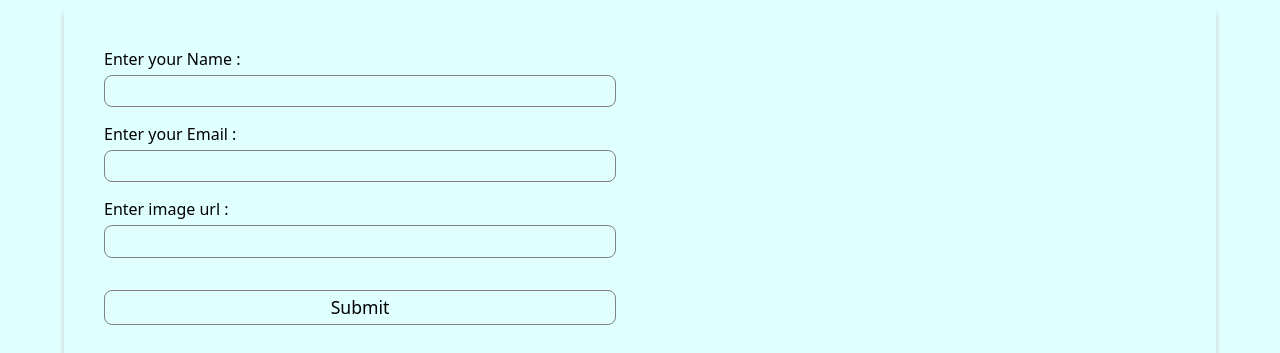
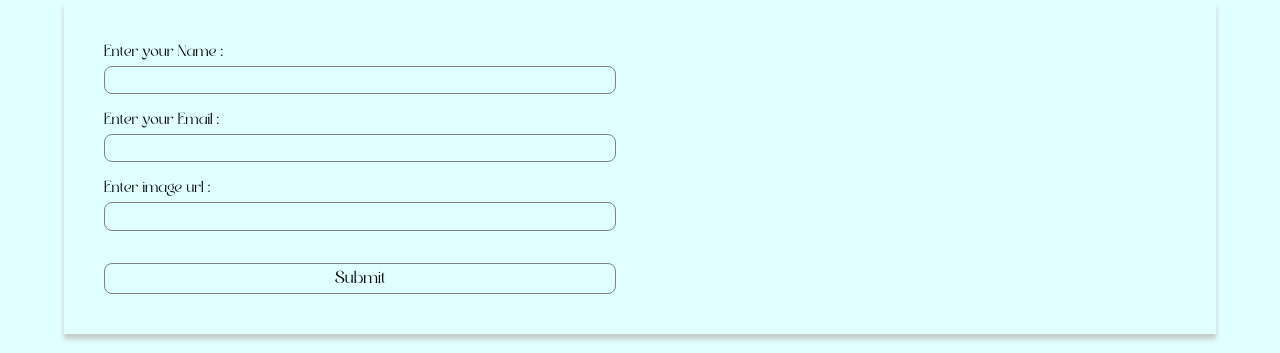
Before and after one commit to errohitkewat/cohort-3.0-DOM-, a plain HTML site: page day04/index.html in a window 1280 px wide. Shown: the part 83-436 px from the top of the page. Drawn offline with Linux system fonts and the light colour scheme.

Commit message:
fontFamily added

```diff
--- a/day04/style.css
+++ b/day04/style.css
@@ -1,8 +1,12 @@
+@font-face {
+    font-family: Glorase;
+    src: url(./Glorase.otf);
+}
 *{
     margin: 0;
     padding: 0;
     box-sizing: border-box;
-    font-family: system-ui, -apple-system, BlinkMacSystemFont, 'Segoe UI', Roboto, Oxygen, Ubuntu, Cantarell, 'Open Sans', 'Helvetica Neue', sans-serif;
+    font-family: Glorase;
 }
 html,body{
     height: 100%;
```
Also changed, not shown: day04/Glorase.otf (added).
